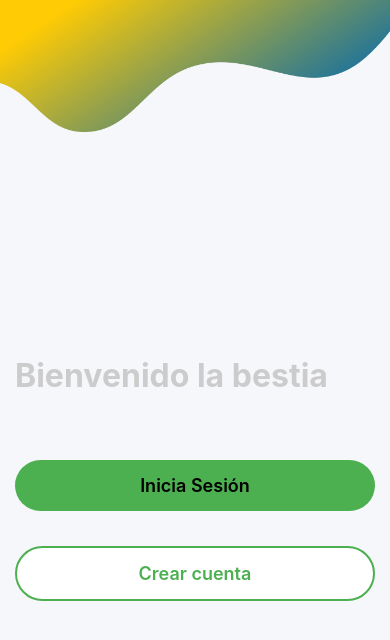
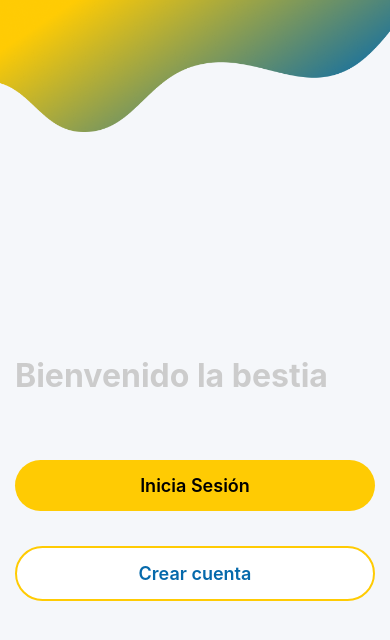
Before and after one commit to musta10/frontapp, a React Native app: screen / in a window 390 px wide. Shown: the top 640 px of the page. Built offline with nearby package versions, Linux system fonts and the light colour scheme.

Commit message:
loginscreencolors

```diff
--- a/src/Screens/WelcomeScreen.js
+++ b/src/Screens/WelcomeScreen.js
@@ -57,7 +57,7 @@ const styles = StyleSheet.create({
     marginBottom: 50,
   },
   button: {
-    backgroundColor: '#4CAF50',
+    backgroundColor: '#FFCB03',
     paddingVertical: 15,
     paddingHorizontal: 40,
     marginVertical: 15,
@@ -66,7 +66,7 @@ const styles = StyleSheet.create({
   },
   buttonOutline: {
     backgroundColor: '#fff',
-    borderColor: '#4CAF50',
+    borderColor: '#FFCB03',
     borderWidth: 2,
   },
   buttonText: {
@@ -76,7 +76,7 @@ const styles = StyleSheet.create({
     textAlign: 'center'
   },
   buttonOutlineText: {
-    color: '#4CAF50',
+    color: '#0569AB',
   },
   topImageContainer: {},
   topImage: {
```
